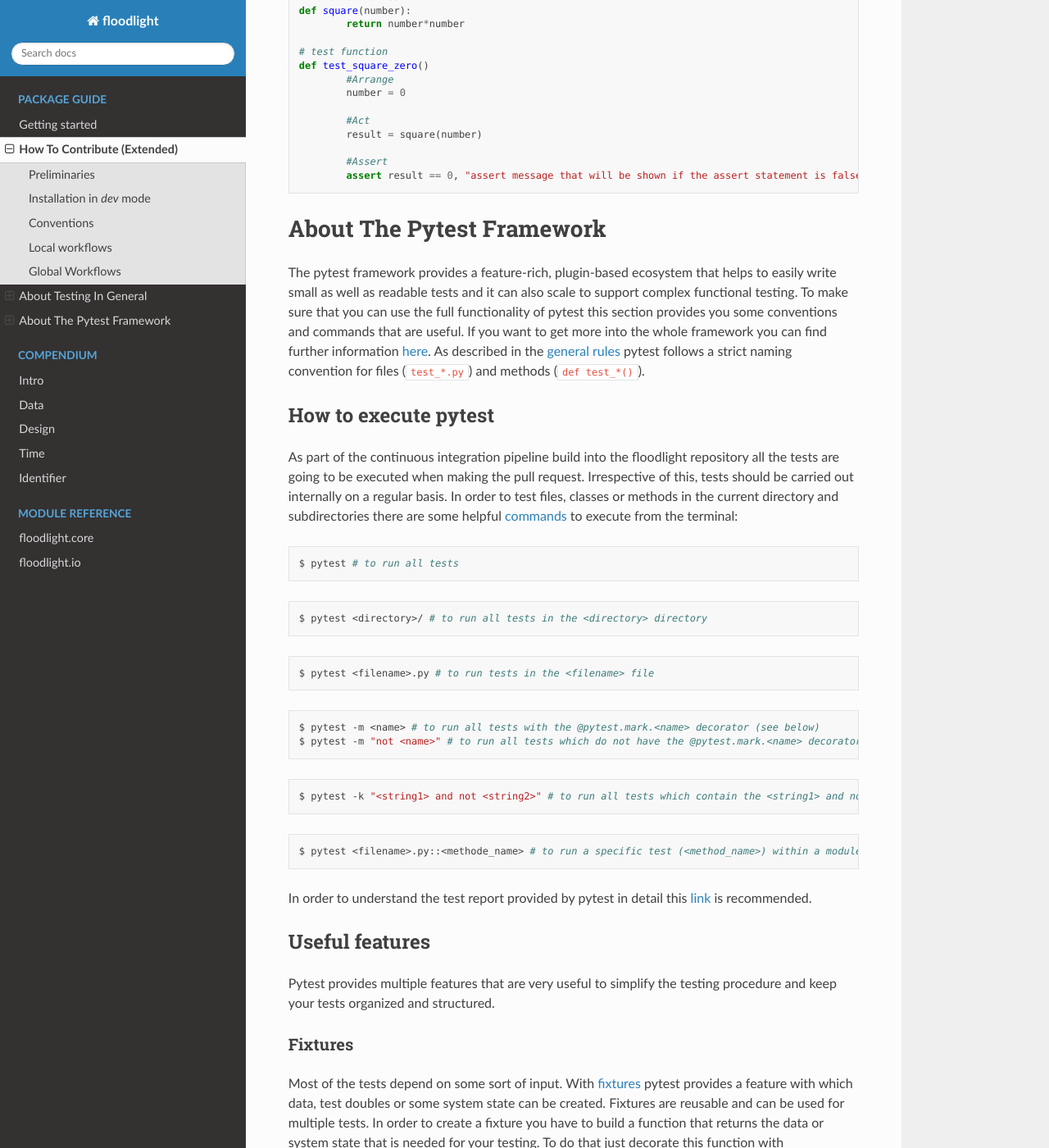
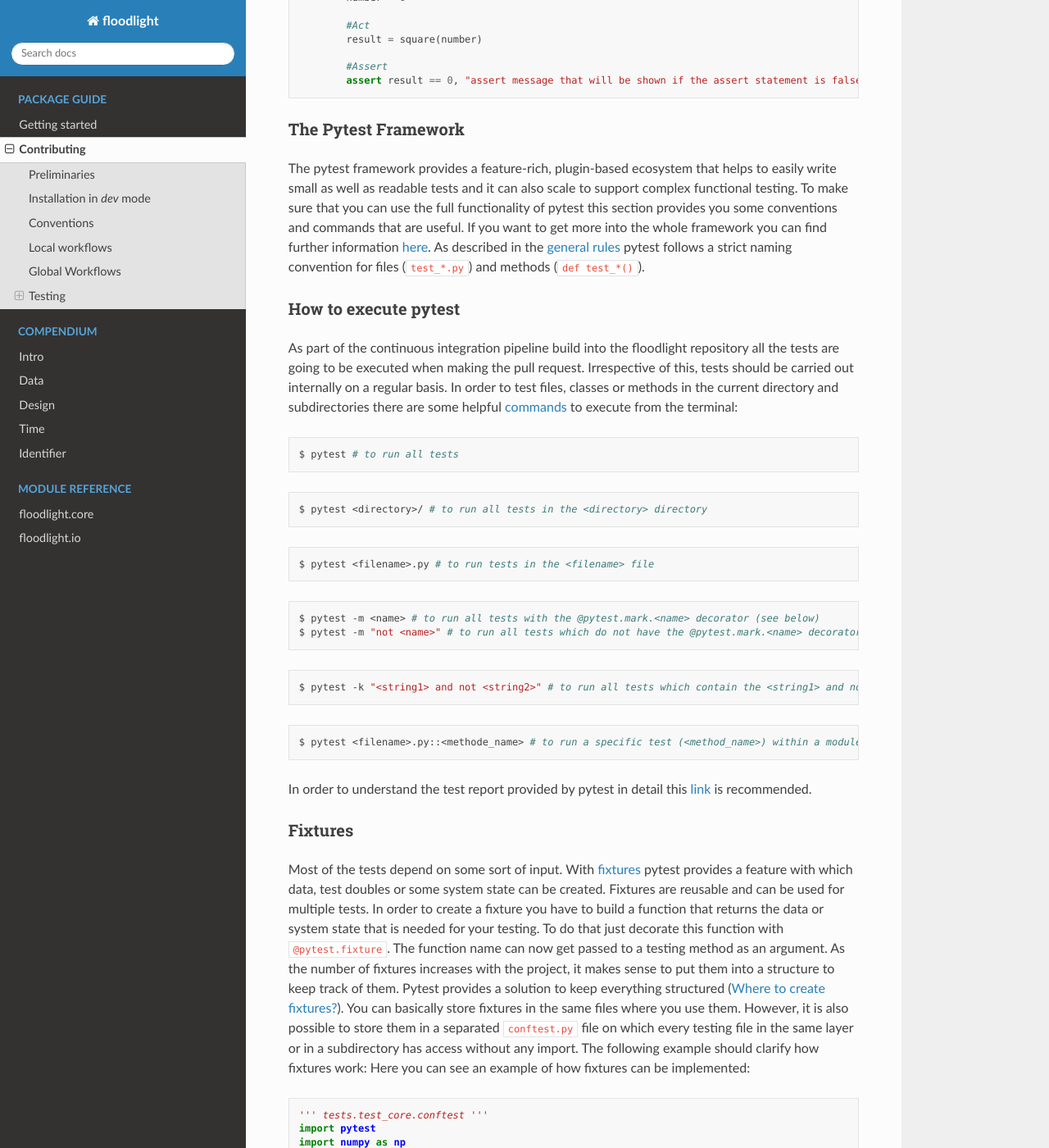
Before and after one commit to floodlight-sports/floodlight, a Sphinx documentation site: the page built from docs/source/guides/contrib_manual.rst, in a window 1280 px wide and 1400 px high, scrolled down 7236 px. Shown: the whole window at 82% size. Built offline with Sphinx 7.4.7 and the Read the Docs theme 2.0.0, drawn with Linux system fonts in a browser that asks for light colours; pages that are not in the unit, such as notebooks, are missing from menus; some of the changed text lies outside the part shown.

Commit message:
docs: change formatting of testing section

```diff
--- a/docs/source/guides/contrib_manual.rst
+++ b/docs/source/guides/contrib_manual.rst
@@ -206,13 +206,13 @@
 
 https://git-scm.com/book/de/v2/GitHub-Mitwirken-an-einem-Projekt
 
-============================
-About Testing In General
-============================
+
+Testing
+=======
 
 
 Why testing code?
-=================
+-----------------
 
 * The programmer has to focus on the requirements before writing code.
 * Ensures and improves the quality of your code (number of bugs will be reduced).
@@ -220,7 +220,7 @@
 * Notice whether changes in one place might break the code in another place.
 
 General rules
-=============
+-------------
 .. _General rules:
 .. TIP::
 
@@ -243,23 +243,22 @@
     * Every unit test should follow the **Arrange-Act-Assert model** (see below).
 
 Tests types
-===========
+-----------
+
 Generally tests can be structured based on the complexity of code that they are testing.
 
 Unit test
----------
-Unit tests make sure that on the lowest layer classes and functions behave as they should.
+    Unit tests make sure that on the lowest layer classes and functions behave as they should.
 
 Integration test
-----------------
-Integration tests combine multiple modules, classes or methods to test if they are all working together.
+    Integration tests combine multiple modules, classes or methods to test if they are all working together.
 
 System test
------------
-System tests operate on the highest layer and test whether completely integrated systems fulfill the specified requirements.
+    System tests operate on the highest layer and test whether completely integrated systems fulfill the specified requirements.
 
 Testing layout
-==============
+--------------
+
 To ensure that the structure of the testing suite remains clear the tests are stored in a separate ``/test`` folder. The structure below this folder is then simply a mirror image of the actual folder structure with the difference that the various modules have a ``test_*.py`` in front of their normal file name. Here is a shortened example of the described structure::
 
 
@@ -277,7 +276,7 @@
         test_utils/
 
 Arrange-Act-Assert model
-========================
+------------------------
 
 Every unit test should follow the Arrange-Act-Assert model.
     #. Arrange (set up) the input or conditions for the test
@@ -303,16 +302,16 @@
 	    #Assert
 	    assert result == 0, "assert message that will be shown if the assert statement is false"
 
-============================
-About The Pytest Framework
-============================
+
+The Pytest Framework
+--------------------
 The pytest framework provides a feature-rich, plugin-based ecosystem that helps to easily write small as well as readable tests and it can also scale to support complex functional testing. To make sure that you can use the full functionality of pytest this section provides you some conventions and commands that are useful. If you want to get more into the whole framework you can find further information `here <https://docs.pytest.org/en/6.2.x/contents.html#toc>`__.
 As described in the :ref:`general rules <General rules>` pytest follows a strict naming convention for files (``test_*.py``) and methods (``def test_*()``).
 
 .. _How to execute pytest:
 
 How to execute pytest
-=====================
+---------------------
 As part of the continuous integration pipeline build into the floodlight repository all the tests are going to be executed when making the pull request. Irrespective of this, tests should be carried out internally on a regular basis.
 In order to test files, classes or methods in the current directory and subdirectories there are some helpful `commands <https://docs.pytest.org/en/6.2.x/usage.html#calling-pytest-through-python-m-pytest>`_ to execute from the terminal:
 
@@ -343,14 +342,9 @@
 
 In order to understand the test report provided by pytest in detail this `link <https://docs.pytest.org/en/latest/how-to/output.html>`__ is recommended.
 
+Fixtures
+--------
 
-Useful features
-===============
-
-Pytest provides multiple features that are very useful to simplify the testing procedure and keep your tests organized and structured.
-
-Fixtures
----------
 Most of the tests depend on some sort of input. With `fixtures <https://docs.pytest.org/en/6.2.x/fixture.html>`_ pytest provides a feature with which data, test doubles or some system state can be created. Fixtures are reusable and can be used for multiple tests. In order to create a fixture you have to build a function that returns the data or system state that is needed for your testing. To do that just decorate this function with ``@pytest.fixture``. The function name can now get passed to a testing method as an argument. As the number of fixtures increases with the project, it makes sense to put them into a structure to keep track of them. Pytest provides a solution to keep everything structured (:ref:`Where to create fixtures? <Where to create fixtures?>`). You can basically store fixtures in the same files where you use them. However, it is also possible to store them in a separated ``conftest.py`` file on which every testing file in the same layer or in a subdirectory has access without any import. The following example should clarify how fixtures work:
 Here you can see an example of how fixtures can be implemented:
 
@@ -401,7 +395,8 @@
 The ``conftest.py`` file just follows a naming convention of pytest and enables to share fixtures across multiple files. The fixtures implemented inside the ``conftest.py`` file can be accessed from testing files laying in the same folder layer or in a subdirectory without any import. For more detailed information (especially on option 3.) have a look on this `link <https://docs.pytest.org/en/6.2.x/fixture.html>`_.
 
 Marks
-------
+-----
+
 Marks can be used to categorize your tests. To do so you need to decorate the method with ``@pytest.mark.<mark_name>``. When executing the ``pytest -m <mark_name>`` command (see :ref:`how to execute pytest <How to execute pytest>`) only methods decorated with ``@pytest.mark.<mark_name>`` will be selected for the testing. This can be advantageous if you have tests that are slower because they are for example accessing a database but you want to quickly run your test suite.
 
 .. code-block:: python
@@ -428,7 +423,8 @@
     ]
 
 Testing workflow
-================
+----------------
+
     #. Before starting the coding session :ref:`run pytest <How to execute pytest>` in your terminal to see if everything works or you get some errors which have to be fixed.
     #. After or before writing a class or method write the according tests and fixtures to keep your test suite always up to date.
     #. After finishing your coding session :ref:`run pytest <How to execute pytest>` again.
```
